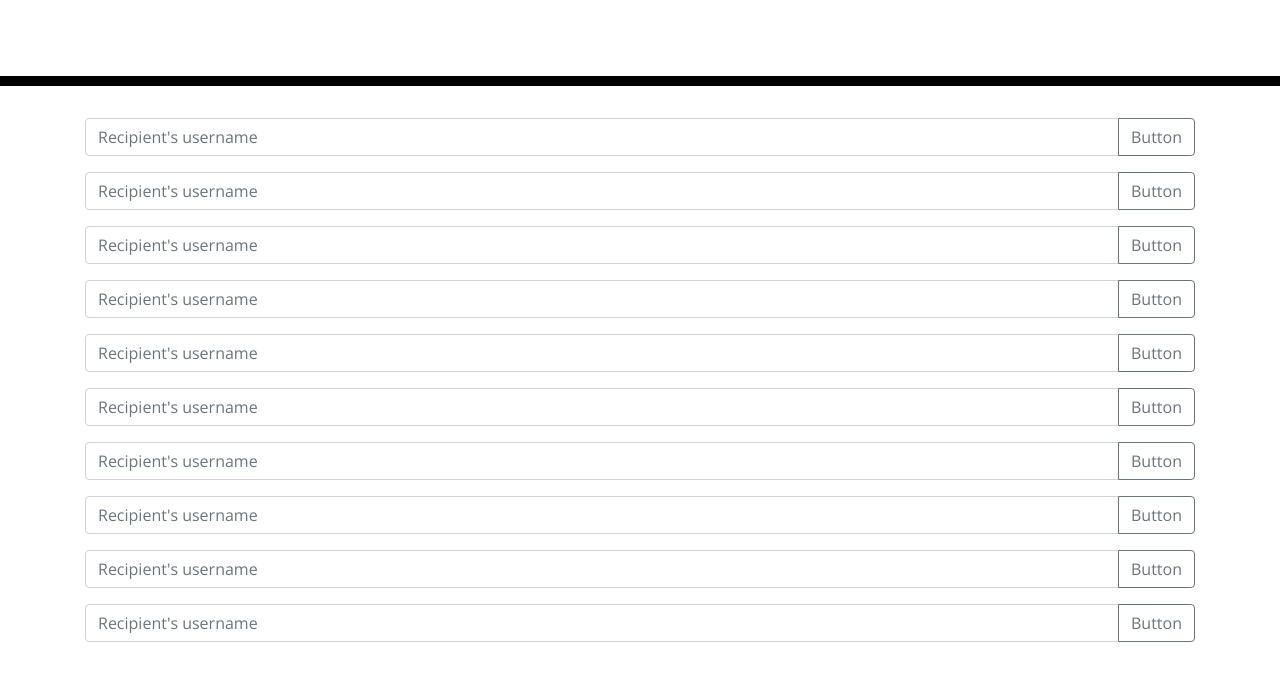
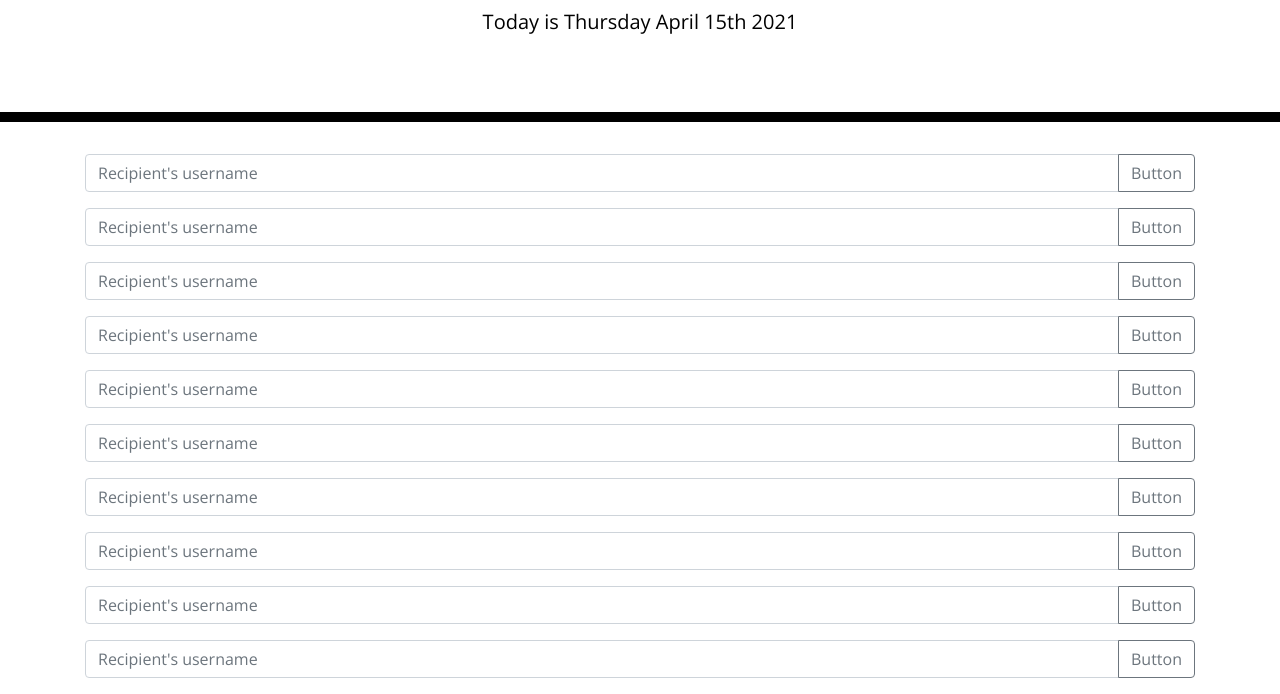
Before and after one commit to BTDubbzzz/Day-Planner-JS, a plain HTML site: page index.html in a window 1280 px wide. Shown: the part 182-876 px from the top of the page. Before the commit the page ends 840 px from the top, so only its background shows below. Drawn offline with nearby package versions, Linux system fonts and the light colour scheme.

Commit message:
added date to the header

```diff
--- a/assets/js/script.js
+++ b/assets/js/script.js
@@ -0,0 +1 @@
+$("#currentDay").text('Today is ' + dayjs().format('dddd MMMM Do YYYY'))
--- a/index.html
+++ b/index.html
@@ -211,7 +211,6 @@
       </div>
     </div>
 
-    <script src="./assets/js/script.js"></script>
     <script src="https://cdnjs.cloudflare.com/ajax/libs/jquery/3.2.1/jquery.min.js"></script>
     <script src="https://unpkg.com/dayjs@1.10.4/dayjs.min.js"></script>
     <script src="https://unpkg.com/dayjs@1.10.4/plugin/advancedFormat.js"></script>
@@ -220,5 +219,6 @@
       dayjs.extend(window.dayjs_plugin_advancedFormat);
       dayjs.extend(window.dayjs_plugin_weekOfYear);
     </script>
+    <script src="./assets/js/script.js"></script>
   </body>
 </html>
```
